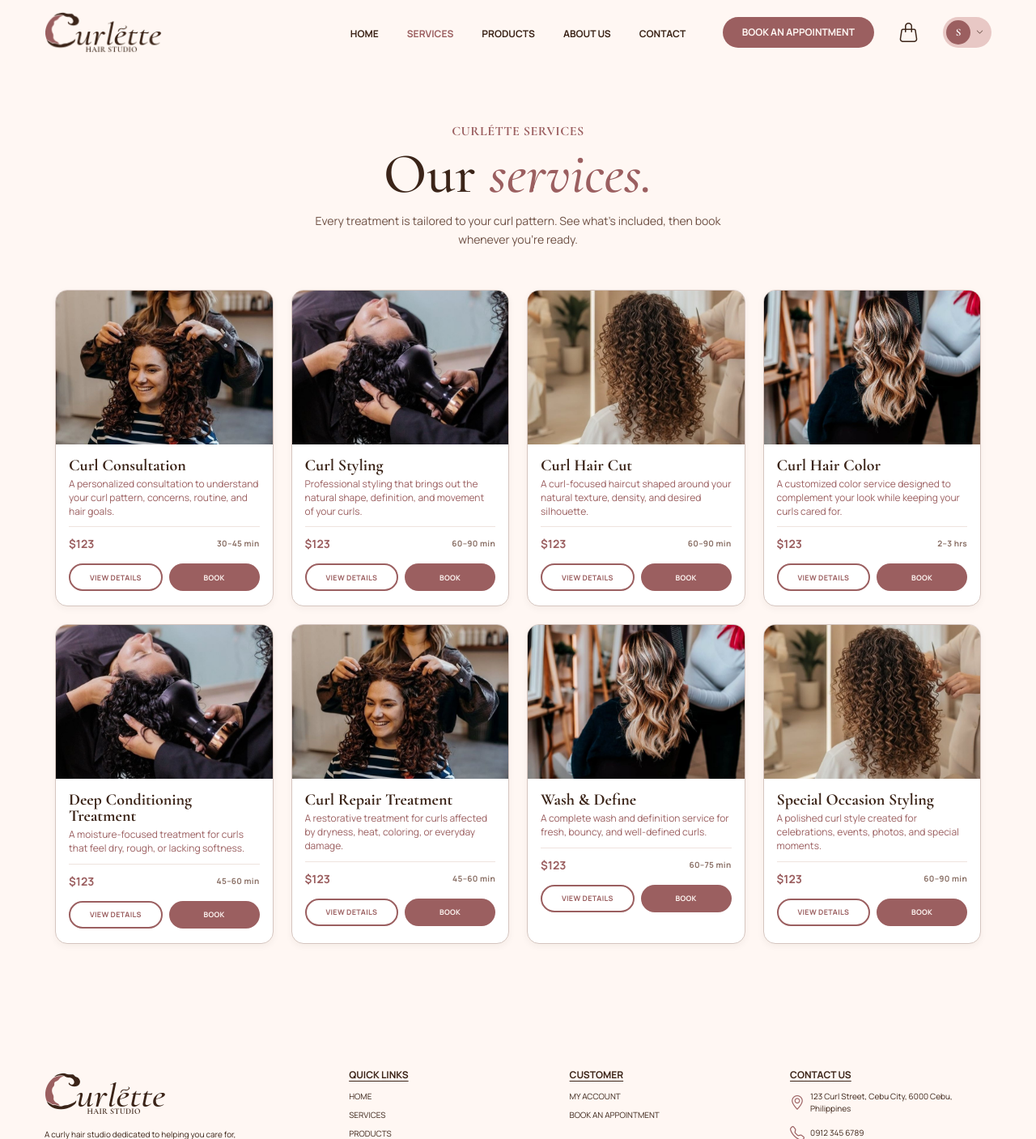
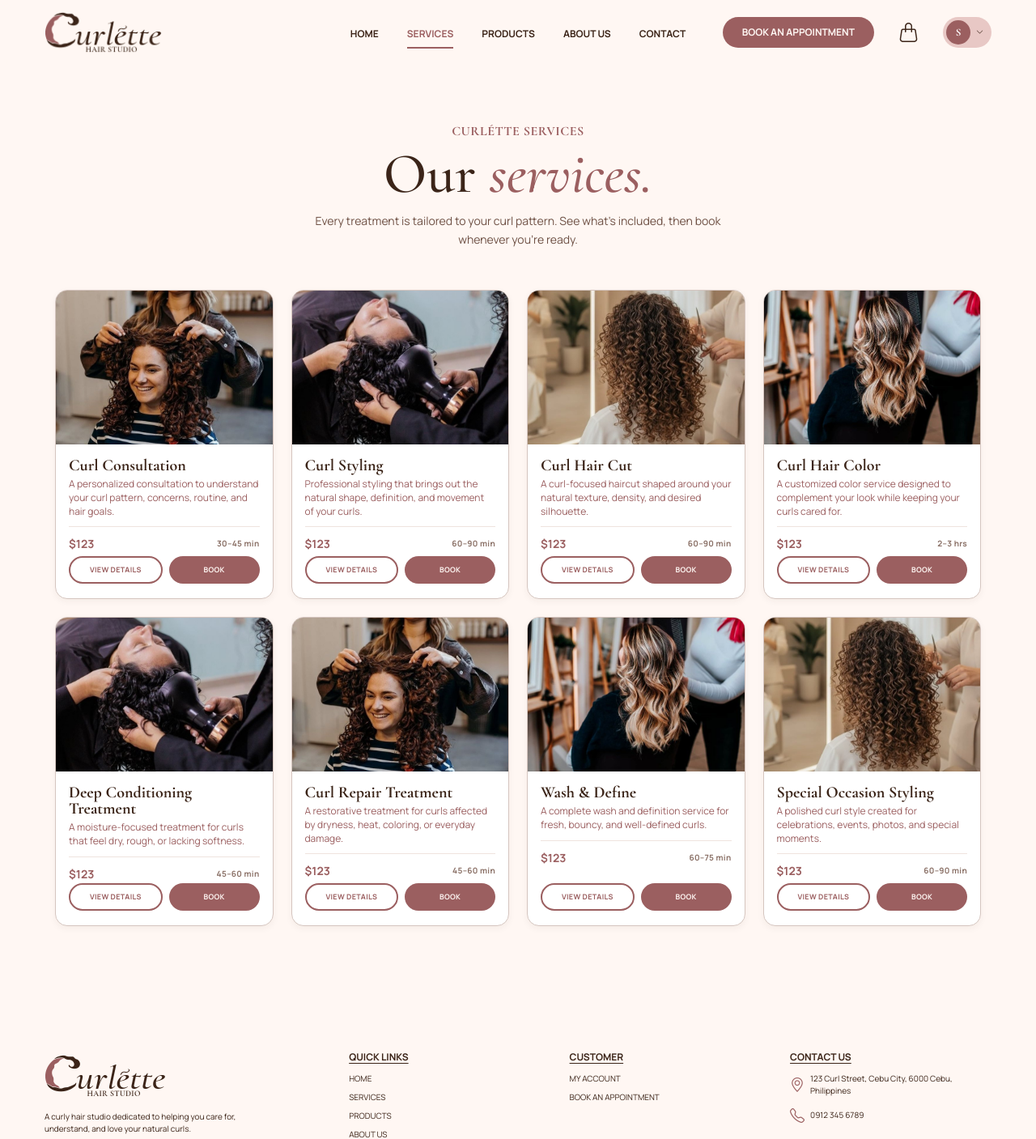
Before and after one commit to pshayeen/CURLETTE, a PHP site: page /services.php in a window 1280 px wide. Shown: the top 1407 px of the page at 81% size. Run offline with PHP 8.4, Linux system fonts and the light colour scheme; the visitor is signed in with stand-in values (Sample User, id 1); data that the repository does not hold is empty.

Commit message:
fix: fix bugs and update UI styles

```diff
--- a/account.php
+++ b/account.php
@@ -73,6 +73,7 @@ $contextMessage = $redirect === 'book-appointment'
                     </div>
                     <button type="submit" class="btn-main auth-submit">LOG IN</button>
                 </form>
+                <p class="auth-switch">Don't have an account yet? <a href="?mode=signup&redirect=<?= urlencode($redirect) ?>">Sign up.</a></p>
             <?php else: ?>
                 <h2 class="auth-title">Join Curlétte.</h2>
                 <p class="auth-sub">Create an account to book appointments and shop products.</p>
@@ -100,6 +101,7 @@ $contextMessage = $redirect === 'book-appointment'
                     </div>
                     <button type="submit" class="btn-main auth-submit">CREATE ACCOUNT</button>
                 </form>
+                <p class="auth-switch">Already have an account? <a href="?mode=login&redirect=<?= urlencode($redirect) ?>">Log in.</a></p>
             <?php endif; ?>
         </div>
     </section>
--- a/assets/css/style.css
+++ b/assets/css/style.css
@@ -82,11 +82,29 @@ ul {
 }
 
 .nav-links a {
+    position: relative;
     padding: 10px 0;
     color: var(--font-color);
     font-size: 12px;
     font-weight: 700;
     transition: color .25s ease;
+}
+
+.nav-links a::after {
+    content: '';
+    position: absolute;
+    left: 0;
+    right: 0;
+    bottom: 0;
+    height: 2px;
+    background: var(--primary-color);
+    transform: scaleX(0);
+    transition: transform .25s ease;
+}
+
+.nav-links a:hover::after,
+.nav-links a.active::after {
+    transform: scaleX(1);
 }
 
 .nav-links a:hover {
@@ -468,12 +486,21 @@ ul {
     }
 }
 
-/* Services page — fuller card with a longer description and duration */
+/* services page card */
+.service-card--detailed {
+    display: flex;
+    flex-direction: column;
+    height: 100%;
+}
+
 .service-card--detailed .card-img {
     height: 190px;
 }
 
 .service-card--detailed .card-info {
+    display: flex;
+    flex-direction: column;
+    flex: 1;
     height: auto;
     min-height: 190px;
     padding: 16px 16px 18px;
@@ -485,6 +512,10 @@ ul {
     -webkit-box-orient: vertical;
     overflow: hidden;
     margin-bottom: 10px;
+}
+
+.service-card--detailed .card-actions {
+    margin-top: auto;
 }
 
 .card-bottom {
--- a/data/orders.php
+++ b/data/orders.php
@@ -16,7 +16,7 @@ function getUserOrders(int $userId): array
     return $stmt->fetchAll(PDO::FETCH_ASSOC);
 }
 
-// Line items for one order, scoped to that same user as a safety check.
+// items for one order, checked against the user
 function getUserOrderItems(int $orderId, int $userId): array
 {
     $pdo = getConnection();
--- a/forms/cancel-appointment.php
+++ b/forms/cancel-appointment.php
@@ -18,7 +18,7 @@ if (!$appointmentId) {
 
 $pdo = getConnection();
 
-// Only cancel if it's really this user's appointment and still upcoming
+// must be this user's upcoming appointment
 $stmt = $pdo->prepare(
     "UPDATE appointment_booking
      SET status = 'cancelled'
--- a/forms/cancel-order.php
+++ b/forms/cancel-order.php
@@ -21,7 +21,7 @@ $pdo = getConnection();
 try {
     $pdo->beginTransaction();
 
-    // Confirm this order really belongs to the user and is still cancellable
+    // must be this user's order and still cancellable
     $stmt = $pdo->prepare(
         "SELECT id FROM shop_order WHERE id = ? AND user_id = ? AND status = 'placed' FOR UPDATE"
     );
--- a/forms/checkout.php
+++ b/forms/checkout.php
@@ -26,7 +26,7 @@ if (empty($cartItems)) {
 try {
     $pdo->beginTransaction();
 
-    // Re-check stock for every line before committing — it may have changed since the cart was last loaded.
+    // recheck stock before charging
     foreach ($cartItems as $item) {
         if ((int) $item['quantity'] > (int) $item['stock_quantity']) {
             $pdo->rollBack();
--- a/forms/update-cart.php
+++ b/forms/update-cart.php
@@ -12,7 +12,7 @@ if (empty($_SESSION['user_id'])) {
 $userId = (int) $_SESSION['user_id'];
 $pdo = getConnection();
 
-// Where to send the user back after "add to cart" — whitelisted, so it can't become an open redirect.
+// safe redirect targets only
 function cartReturnTarget(string $key): string
 {
     $map = [
--- a/includes/helpers.php
+++ b/includes/helpers.php
@@ -1,6 +1,6 @@
 <?php
 
-// Where "BOOK AN APPOINTMENT" goes: straight to booking if logged in, else to login first.
+// booking page if logged in, else login page
 function bookHref(bool $isLoggedIn): string
 {
     return $isLoggedIn
@@ -8,7 +8,7 @@ function bookHref(bool $isLoggedIn): string
         : 'account.php?mode=login&redirect=book-appointment';
 }
 
-// Where a specific service card goes: booking with that service pre-selected, or login first.
+// booking page with the service picked, or login
 function serviceHref(string $serviceName, bool $isLoggedIn): string
 {
     return $isLoggedIn
--- a/includes/redirects.php
+++ b/includes/redirects.php
@@ -1,6 +1,6 @@
 <?php
 
-// Targets are relative to forms/, the only place resolveRedirectTarget() is called from.
+// used after login/signup to send the user back
 function getRedirectMap(): array
 {
     return [
--- a/my-appointments.php
+++ b/my-appointments.php
@@ -108,7 +108,7 @@ $appointments = getUserAppointments((int) $_SESSION['user_id']);
     </section>
 </main>
 
-<!-- Shared cancel-confirmation modal (populated per row via data attributes) -->
+<!-- cancel confirmation modal -->
 <div class="modal fade" id="cancelConfirmModal" tabindex="-1" aria-hidden="true">
     <div class="modal-dialog modal-dialog-centered">
         <form method="post" action="forms/cancel-appointment.php" id="cancelConfirmForm">
--- a/my-orders.php
+++ b/my-orders.php
@@ -101,7 +101,7 @@ $orders     = getUserOrders($userId);
     </section>
 </main>
 
-<!-- Shared cancel-confirmation modal (populated per row via data attributes) -->
+<!-- cancel confirmation modal -->
 <div class="modal fade" id="cancelConfirmModal" tabindex="-1" aria-hidden="true">
     <div class="modal-dialog modal-dialog-centered">
         <form method="post" action="forms/cancel-order.php" id="cancelConfirmForm">
--- a/partials/cta-banner.php
+++ b/partials/cta-banner.php
@@ -1,5 +1,5 @@
 <?php
-// Expects $bookHref; optional $ctaHeading/$ctaText to override the default copy.
+// needs: $bookHref (optional: $ctaHeading, $ctaText)
 $bookHref   = $bookHref ?? '#';
 $ctaHeading = $ctaHeading ?? 'Ready to love your curls?';
 $ctaText    = $ctaText ?? 'Book your appointment today!';
--- a/partials/nav.php
+++ b/partials/nav.php
@@ -1,5 +1,5 @@
 <?php
-// Expects: $isLoggedIn, $username, $bookHref, $navActive (optional), $showBookButton (optional)
+// needs: $isLoggedIn, $username, $bookHref (rest optional)
 $isLoggedIn = $isLoggedIn ?? false;
 $username = $username ?? '';
 $bookHref = $bookHref ?? '#';
@@ -70,10 +70,12 @@ function navClass(string $key, string $navActive): string
                                 </a>
                             <?php endif; ?>
                             <div class="account-dropdown-divider"></div>
-                            <a href="forms/logout.php" class="logout-link">
-                                <i class="bi bi-box-arrow-right"></i>
-                                <span>Log Out</span>
-                            </a>
+                            <form method="post" action="forms/logout.php" class="logout-form">
+                                <button type="submit" class="logout-link">
+                                    <i class="bi bi-box-arrow-right"></i>
+                                    <span>Log Out</span>
+                                </button>
+                            </form>
                         </div>
                     </div>
                 <?php else: ?>
--- a/partials/product-card.php
+++ b/partials/product-card.php
@@ -1,5 +1,5 @@
 <?php
-// Expects $product (array); optional $returnTo ('index'|'products') and $showDetailsTrigger (bool).
+// needs: $product (optional: $returnTo, $showDetailsTrigger)
 $returnTo = $returnTo ?? 'products';
 $product  = $product ?? [];
 $showDetailsTrigger = $showDetailsTrigger ?? false;
--- a/services.php
+++ b/services.php
@@ -91,15 +91,21 @@ $services   = getServices();
                     <h2 id="serviceModalLabel<?= $index ?>"><?= htmlspecialchars($service['name'], ENT_QUOTES, 'UTF-8') ?></h2>
                     <p class="detail-modal-description"><?= htmlspecialchars($service['description'], ENT_QUOTES, 'UTF-8') ?></p>
                     <div class="detail-modal-meta">
-                        <div><span>PRICE</span><strong><?= htmlspecialchars($service['price'], ENT_QUOTES, 'UTF-8') ?></strong></div>
-                        <div><span>DURATION</span><strong><?= htmlspecialchars($service['duration'], ENT_QUOTES, 'UTF-8') ?></strong></div>
+                        <div>
+                            <span>PRICE</span>
+                            <strong><?= htmlspecialchars($service['price'], ENT_QUOTES, 'UTF-8') ?></strong>
+                        </div>
+                        <div>
+                            <span>DURATION</span>
+                            <strong><?= htmlspecialchars($service['duration'], ENT_QUOTES, 'UTF-8') ?></strong>
+                        </div>
                     </div>
                     <div class="service-includes">
                         <span>WHAT'S INCLUDED</span>
                         <p><?= htmlspecialchars($service['includes'], ENT_QUOTES, 'UTF-8') ?></p>
                     </div>
                     <a href="<?= serviceHref($service['name'], $isLoggedIn) ?>" class="btn-main detail-modal-cta">
-                        BOOK THIS SERVICE <i class="bi bi-arrow-right"></i>
+                        BOOK THIS SERVICE
                     </a>
                 </div>
             </div>
```
Also changed, not shown: other parts of assets/css/style.css (+55 -3 lines), admin/partials/nav.php (+5 -3 lines), assets/css/admin.css (+7 -0 lines), bookAppointment.php (+32 -8 lines), index.php (+10 -4 lines), products.php (+8 -2 lines).
